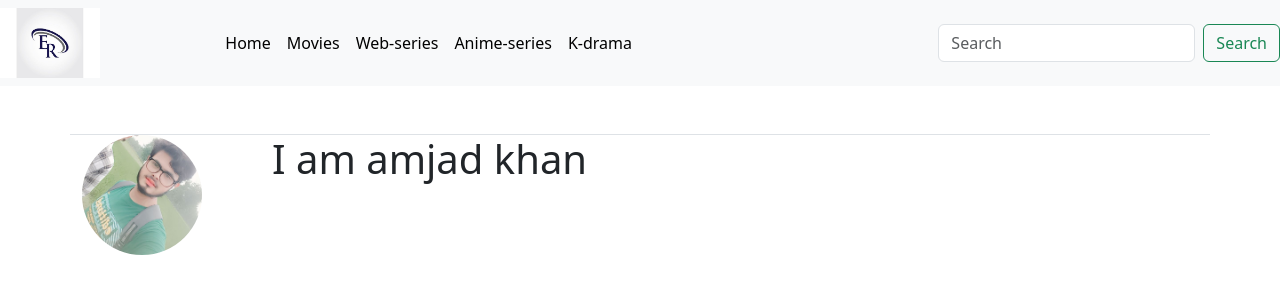
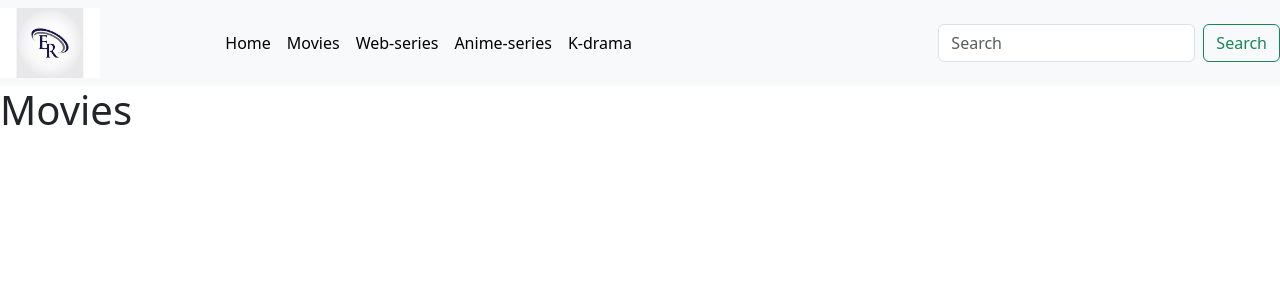
Before and after one commit to Amjadkhan9756/Best-Entertainment-List, a React (Vite) app in the folder frontend/: page /movies in a window 1280 px wide. Shown: the top 300 px of the page. Built offline with nearby package versions, Linux system fonts and the light colour scheme.

Commit message:
Your commit message

```diff
--- a/frontend/src/App.jsx
+++ b/frontend/src/App.jsx
@@ -1,8 +1,9 @@
 import { BrowserRouter as Router, Routes, Route } from 'react-router-dom';
 
 import Home from "./components/Home";
-import Footer from "./Footer";
+// import Footer from "./Footer";
 import Navbar from "./Navbar";
+import Movies from './components/Movies';
 
 function App() {
   return (
@@ -10,8 +11,9 @@ function App() {
       <Navbar />
       <Routes>
         <Route path='/' element={<Home />} />
+        <Route path='/movies'element={<Movies/>}/>
       </Routes>
-      <Footer />
+      {/* <Footer /> */}
     </Router>
   );
 }
--- a/frontend/src/components/Movies.jsx
+++ b/frontend/src/components/Movies.jsx
@@ -0,0 +1,7 @@
+function Movies(){
+    return(
+        <><h1>Movies</h1></>
+    )
+}
+
+export default Movies;
```
Also changed, not shown: 1 other file (tests, documents, lock files or other folders).
